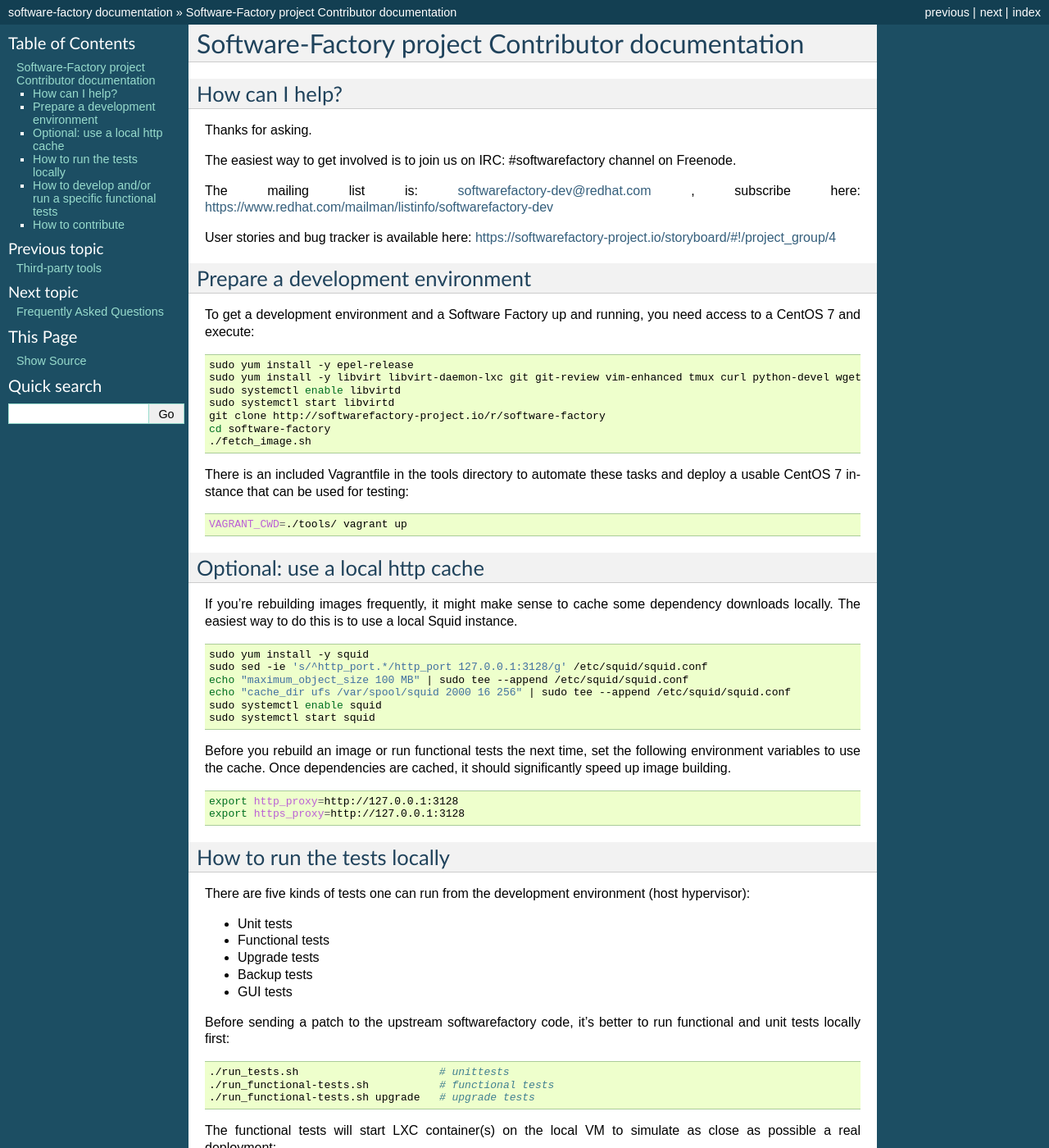
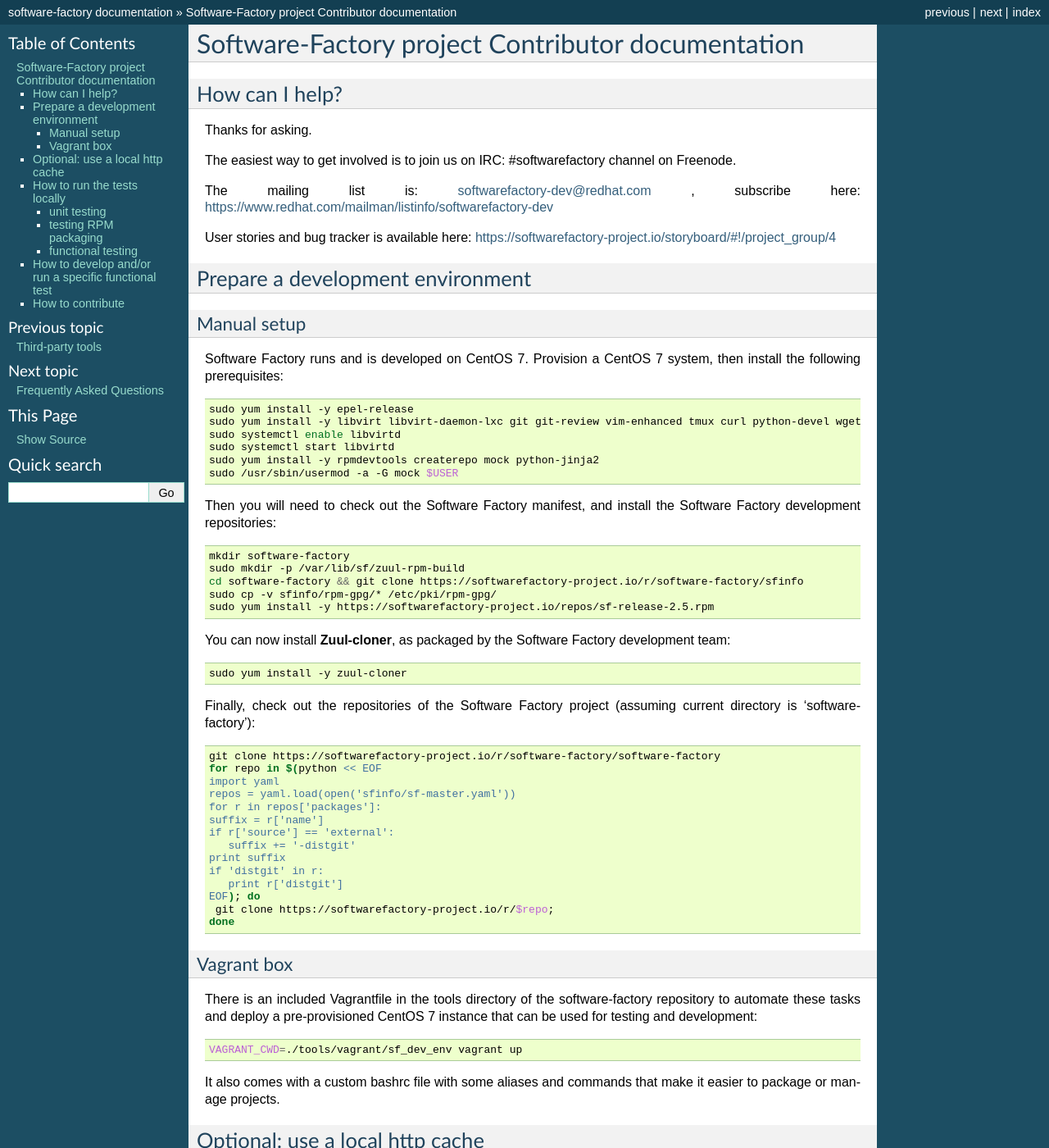
Before and after one commit to softwarefactory-project/sf-docs, a Sphinx documentation site: the page built from docs/contributor.rst, in a window 1280 px wide and 1400 px high. Shown: the whole window at 82% size. Built offline with Sphinx 7.4.7, drawn with Linux system fonts in a browser that asks for light colours; the version number could not be read and is left out; some of the changed text lies outside the part shown.

Commit message:
Update contributor documentation to reflect the packaged architecture
* Explain packaging dependencies
* Explain how to fetch all the repositories needed by Software Factory
* Explain how to run tests and package components beforehand

Change-Id: I57c3e859e3a232f967fdf5038ed0a23a0eddaee7
Depends-On: If12dd6a4b87131a9fb03860d8d95718a215d2675

```diff
--- a/docs/contributor.rst
+++ b/docs/contributor.rst
@@ -18,26 +18,67 @@
 Prepare a development environment
 ---------------------------------
 
-To get a development environment and a Software Factory up and running,
-you need access to a CentOS 7 and execute:
+Manual setup
+............
+
+Software Factory runs and is developed on CentOS 7. Provision a CentOS 7 system, then install the following prerequisites:
 
 .. code-block:: bash
 
  sudo yum install -y epel-release
- sudo yum install -y libvirt libvirt-daemon-lxc git git-review vim-enhanced tmux curl python-devel wget python-pip mariadb-devel python-virtualenv python-devel gcc libffi-devel openldap-devel openssl-devel python-sphinx python-tox python-flake8 ansible
+ sudo yum install -y libvirt libvirt-daemon-lxc git git-review vim-enhanced tmux curl python-devel wget python-pip mariadb-devel python-virtualenv gcc libffi-devel openldap-devel openssl-devel python-sphinx python-tox python-flake8 ansible
  sudo systemctl enable libvirtd
  sudo systemctl start libvirtd
- git clone http://softwarefactory-project.io/r/software-factory
- cd software-factory
- ./fetch_image.sh
+ sudo yum install -y rpmdevtools createrepo mock python-jinja2
+ sudo /usr/sbin/usermod -a -G mock $USER
 
-There is an included Vagrantfile in the tools directory to automate these tasks
-and deploy a usable CentOS 7 instance that can be used for testing:
+Then you will need to check out the Software Factory manifest, and install the Software Factory development repositories:
 
 .. code-block:: bash
 
- VAGRANT_CWD=./tools/ vagrant up
+ mkdir software-factory
+ sudo mkdir -p /var/lib/sf/zuul-rpm-build
+ cd software-factory && git clone https://softwarefactory-project.io/r/software-factory/sfinfo
+ sudo cp -v sfinfo/rpm-gpg/* /etc/pki/rpm-gpg/
+ sudo yum install -y https://softwarefactory-project.io/repos/sf-release-2.5.rpm
 
+You can now install **Zuul-cloner**, as packaged by the Software Factory development team:
+
+.. code-block:: bash
+
+ sudo yum install -y zuul-cloner
+
+Finally, check out the repositories of the Software Factory project (assuming current directory is 'software-factory'):
+
+.. code-block:: bash
+
+ git clone https://softwarefactory-project.io/r/software-factory/software-factory
+ for repo in $(python << EOF
+ import yaml
+ repos = yaml.load(open('sfinfo/sf-master.yaml'))
+ for r in repos['packages']:
+ suffix = r['name']
+ if r['source'] == 'external':
+    suffix += '-distgit'
+ print suffix
+ if 'distgit' in r:
+    print r['distgit']
+ EOF); do
+  git clone https://softwarefactory-project.io/r/$repo;
+ done
+
+Vagrant box
+...........
+
+There is an included Vagrantfile in the tools directory of the software-factory repository to automate these tasks
+and deploy a pre-provisioned CentOS 7 instance that can be used for testing and development:
+
+.. code-block:: bash
+
+ VAGRANT_CWD=./tools/vagrant/sf_dev_env vagrant up
+
+It also comes with a custom bashrc file with some aliases and commands that make it
+easier to package or manage projects.
 
 Optional: use a local http cache
 --------------------------------
@@ -74,17 +115,52 @@
 * Unit tests
 * Functional tests
 * Upgrade tests
-* Backup tests
+* package building
 * GUI tests
 
-Before sending a patch to the upstream softwarefactory code, it's better
-to run functional and unit tests locally first:
+Before sending a patch to the upstream software factory code, please run functional
+and unit tests locally first to ensure the quality of your code.
+
+unit testing
+............
+
+To run unit tests, cd into the repository's directory and run:
 
 .. code-block:: bash
 
-  ./run_tests.sh                      # unittests
-  ./run_functional-tests.sh           # functional tests
-  ./run_functional-tests.sh upgrade   # upgrade tests
+  ./run_tests.sh
+
+Note that some repositories might lack unit tests, for example **distgits**.
+Changes on these repositories must be tested by attempting to build packages.
+
+testing RPM packaging
+.....................
+
+To build the package for a specific repository, use the following command:
+
+.. code-block:: bash
+
+ /path/to/sfinfo/zuul_rpm_build.py --project <repository> --distro-info /path/to/sfinfo/sf-master.yaml
+
+You can check the help message for zuul_rpm_build.py for more details about its parameters.
+
+functional testing
+..................
+
+Before you can test a change on any given component, you need to package it:
+
+.. code-block:: bash
+
+ /path/to/sfinfo/zuul_rpm_build.py --project <repository> --distro-info /path/to/sfinfo/sf-master.yaml  --local_output /var/lib/sf/zuul-rpm-build --noclean
+
+(you need to make sure the directory /var/lib/sf/zuul-rpm-build exists and is writable)
+
+You can then launch functional tests like this:
+
+.. code-block:: bash
+
+  ./path/to/software-factory/run_functional-tests.sh           # functional tests
+  ./path/to/software-factory/run_functional-tests.sh upgrade   # upgrade tests
 
 
 The functional tests will start LXC container(s) on the local VM to simulate
@@ -96,8 +172,8 @@
   ssh -l root sftests.com      # /etc/hosts entry is automatically added
 
 
-How to develop and/or run a specific functional tests
------------------------------------------------------
+How to develop and/or run a specific functional test
+----------------------------------------------------
 
 Functional tests needs access to the keys and configuration of the deployment.
 First you need to copy the sf-bootstrap-data/ from the managesf node.
@@ -107,13 +183,13 @@
   rsync -a root@sftests.com:/var/lib/software-factory/bootstrap-data/ sf-bootstrap-data/
   nosetests --no-byte-compile -s -v tests/functional
 
-Tips: ::
+Tips:
 
- * '-s' enables the use of 'import pdb; pdb.set_trace()' within a test
- * Within a test insert 'from nose.tools import set_trace; set_trace()' to add breakpoint in nosetests
- * '--no-byte-compile' makes sure no .pyc are run
- * you can use file globs to select specific tests: [...]/tests/functional/*zuul*
- * in order to have passwordless ssh and dns configuration, here is a convenient .ssh/config file:
+* '-s' enables the use of 'import pdb; pdb.set_trace()' within a test
+* Within a test insert 'from nose.tools import set_trace; set_trace()' to add breakpoint in nosetests
+* '--no-byte-compile' makes sure no .pyc are run
+* you can use file globs to select specific tests: [...]/tests/functional/\*zuul\*
+* in order to have passwordless ssh and dns configuration, here is a convenient .ssh/config file:
 
 .. code-block:: none
 
```
